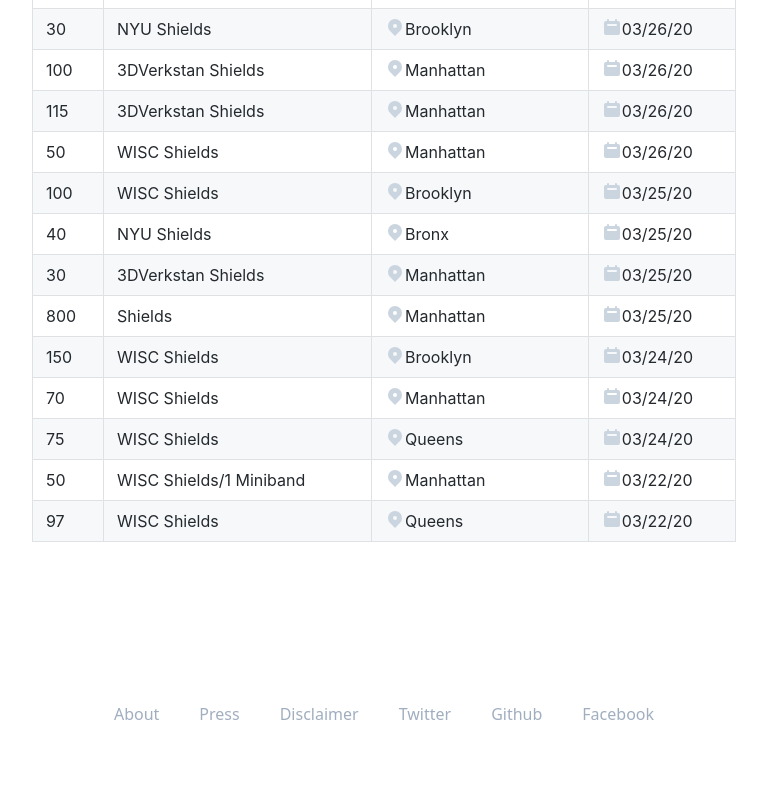
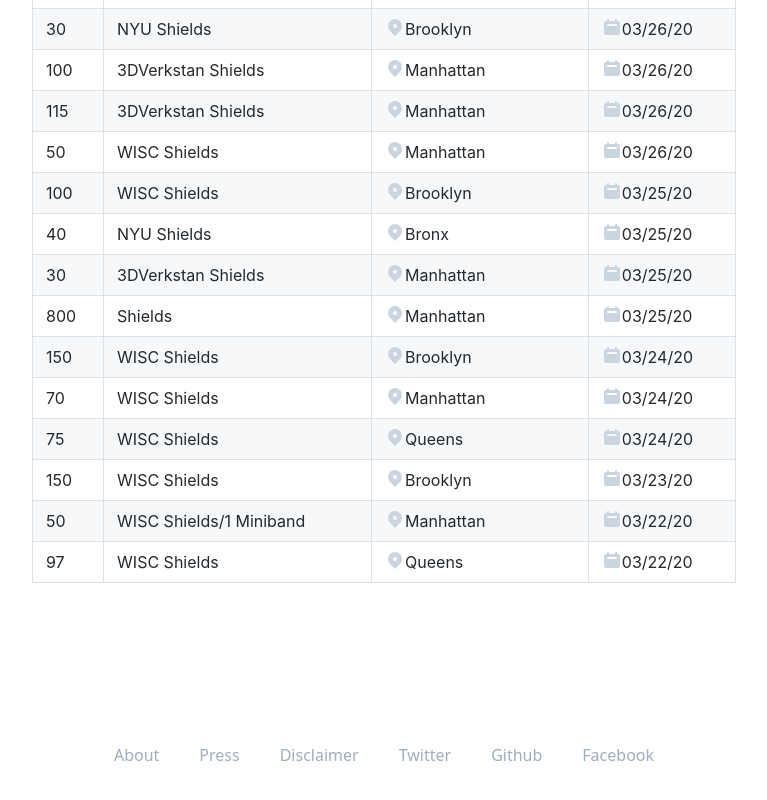
Before and after one commit to NYCPPE/nyc-makers-vs-covid, a Next.js app: page /stats in a window 1280 px wide. Shown: the part 610-1410 px from the top of the page, without its empty margins (256-1023 px from the left). Before the commit the page ends 1384 px from the top, so only its background shows below. Built offline with nearby package versions, Linux system fonts and the light colour scheme; what @tailwindcss/ui would draw is missing.

Commit message:
Old delivery update

```diff
--- a/components/totals.js
+++ b/components/totals.js
@@ -108,6 +108,12 @@ export default [
     type: 'WISC Shields'
   },
   {
+    count: 150,
+    date: '03/23/20',
+    hospital: 'Brooklyn',
+    type: 'WISC Shields'
+  },
+  {
     count: 50,
     date: '03/22/20',
     hospital: 'Manhattan',
```
